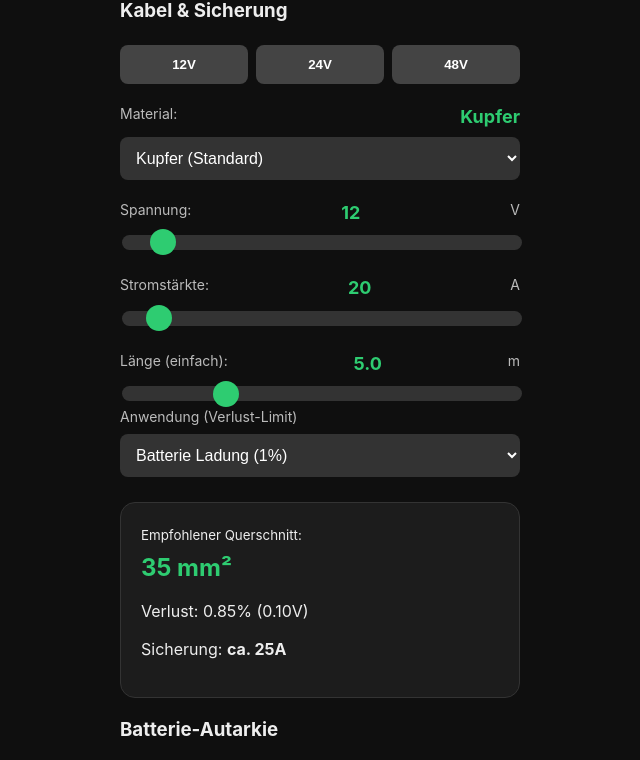
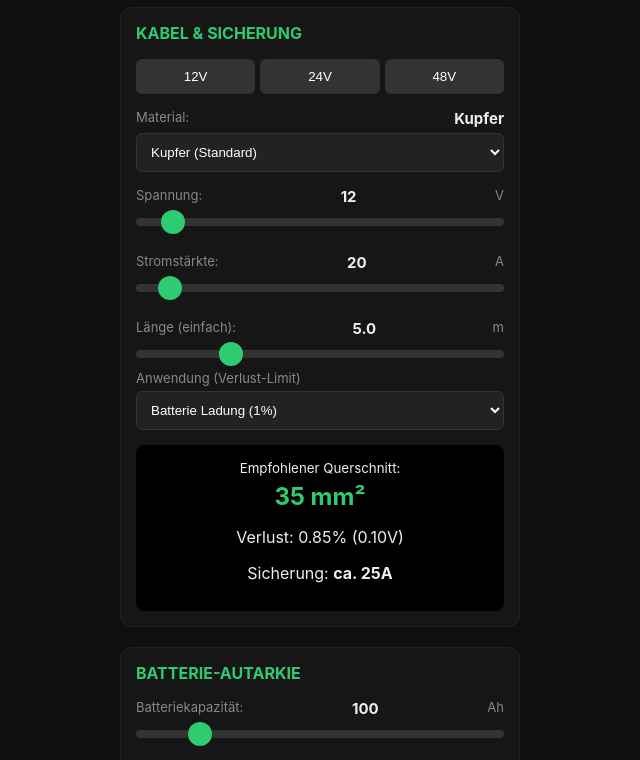
Before and after one commit to DavidGreenDE/PV-Kabelquerschnitt, a plain HTML site: page index.html in a window 1280 px wide. Shown: the part 90-850 px from the top of the page, without its empty margins (320-960 px from the left). Drawn offline with Linux system fonts and the light colour scheme.

Commit message:
Update style.css

```diff
--- a/style.css
+++ b/style.css
@@ -1,84 +1,69 @@
 body {
     background:#0f0f0f;
     color:#eee;
-  font-family: -apple-system, system-ui, sans-serif;
+    font-family: -apple-system, sans-serif;
     max-width:400px;
     margin:auto;
-  padding:20px;
-  line-height: 1.4;
+    padding:15px;
 }
 
-h1 { font-size: 24px; text-align: center; }
+.section {
+    background: #161616;
+    padding: 15px;
+    border-radius: 12px;
+    margin-bottom: 20px;
+    border: 1px solid #222;
+}
 
-.input-group {
-  margin-top: 20px;
-}
+h3 { margin-top: 0; color: #2ecc71; font-size: 16px; text-transform: uppercase; }
+
+.input-group { margin-top: 15px; }
 
 label {
     display: flex;
     justify-content: space-between;
-  font-size: 14px;
-  color: #bbb;
+    font-size: 13px;
+    color: #888;
 }
 
-label span {
-  color: #2ecc71;
-  font-weight: bold;
-  font-size: 18px;
-}
+label span { color: #eee; font-weight: bold; font-size: 15px; }
 
 input[type=range] {
     width: 100%;
-  height: 15px;
+    height: 8px;
     -webkit-appearance: none;
     background: #333;
-  border-radius: 10px;
-  margin-top: 10px;
+    border-radius: 5px;
+    margin: 12px 0;
 }
 
-/* Slider-Knopf für iOS */
 input[type=range]::-webkit-slider-thumb {
     -webkit-appearance: none;
-  width: 26px;
-  height: 26px;
+    width: 24px;
+    height: 24px;
     background: #2ecc71;
     border-radius: 50%;
-  cursor: pointer;
 }
 
 select {
     width: 100%;
-  padding: 12px;
-  background: #333;
-  color: white;
-  border: none;
-  border-radius: 8px;
-  margin-top: 8px;
-  font-size: 16px;
+    padding: 10px;
+    background: #222;
+    color: #fff;
+    border: 1px solid #333;
+    border-radius: 6px;
+    margin-top: 5px;
 }
 
-.presets {
-  display: flex;
-  gap: 8px;
-  margin: 20px 0;
-}
-
+.presets { display: flex; gap: 5px; margin-bottom: 10px; }
 .presets button {
-  flex: 1;
-  padding: 12px;
-  border: none;
-  background: #444;
-  color: white;
-  border-radius: 8px;
-  font-weight: bold;
+    flex: 1; padding: 10px; background: #333; color: white; border: none; border-radius: 6px;
 }
 
 .result {
-  margin-top: 25px;
-  padding: 20px;
-  background: #1c1c1c;
-  border-radius: 15px;
-  border: 1px solid #333;
+    background: #000;
+    padding: 12px;
+    border-radius: 8px;
+    margin-top: 15px;
+    text-align: center;
 }
-
-.warn { color: #ff4757; font-weight: bold; }
```
Lines whose indentation alone changed are shown as unchanged.
